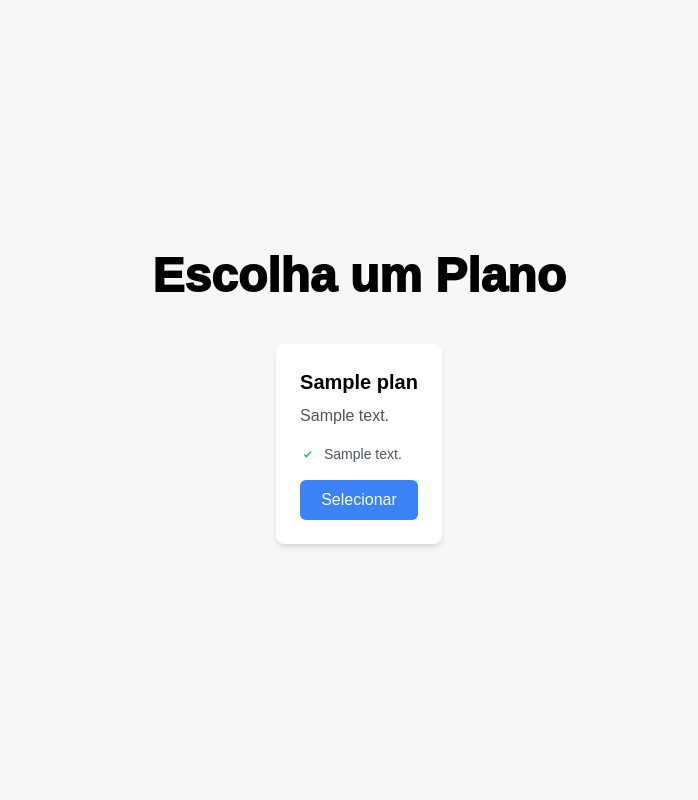
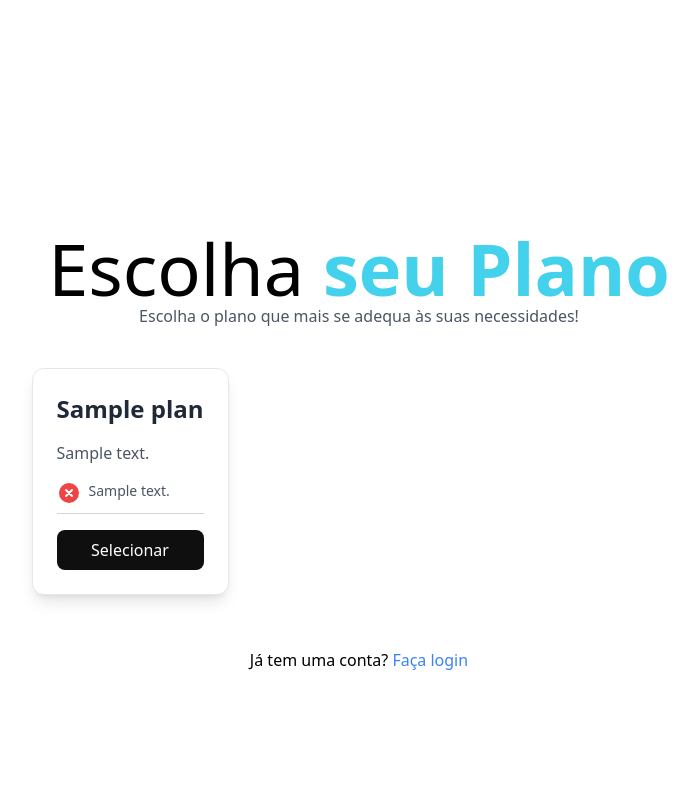
Before and after one commit to SemB-O/sem-bo, a Django app: template project/templates/create/select_plan.html in a window 1280 px wide. Shown: the whole page, without its empty margins (281-979 px from the left). Run offline with Django 4.2, Linux system fonts and the light colour scheme; the template is opened without the code that fills it: most values are stand-ins (such as "Sample title", 1, 10 or a date in 2020); some libraries are stand-ins or nearby versions.

Commit message:
refact: select plan layout

```diff
--- a/project/cbo/models/plan.py
+++ b/project/cbo/models/plan.py
@@ -1,5 +1,6 @@
 from cbo.models._base import BaseModel
 from django.db import models
+from .plan_point_availability import PlanPointAvailability
 
 
 class Plan(BaseModel):
@@ -10,7 +11,7 @@ class Plan(BaseModel):
         'PlanPoint', related_name='plans', through='PlanPointAvailability')
 
     def all_points(self):
-        return self.points.all()
+        return PlanPointAvailability.objects.filter(plan=self)
 
     def available_points(self):
         return self.points.filter(plan_point__available=True)
--- a/project/static/front/plan_style.css
+++ /dev/null
@@ -1,50 +0,0 @@
-body {
-    display: flex !important;
-    margin: 0;
-    max-height: 100vh;
-    font-family: 'Poppins', sans-serif;
-    color: #000;
-    background-color: #f7f7f7;
-    box-sizing: border-box;
-}
-
-.plans_list {
-    display: flex;
-    gap: 1rem;
-    padding: 1rem;
-}
-
-.plan-div {
-    display: flex;
-    flex-direction: column;
-    justify-content: center;
-    align-items: center;
-}
-
-.title {
-    font-size: 3rem;
-    font-weight: 1000;
-}
-
-.select-button {
-    width: 100%;
-}
-
-@media (max-width: 800px) {
-    .plans_list {
-        flex-direction: column;
-        padding: 2rem;
-    }
-
-    .mb-4 {
-        margin-bottom: 0 !important;
-    }
-
-    .plan-div {
-        justify-content: flex-start;
-    }
-
-    .title {
-        font-size: 2rem;
-    }
-}
--- a/project/templates/create/select_plan.html
+++ b/project/templates/create/select_plan.html
@@ -1,76 +1,60 @@
-{% extends 'base.html' %}
-{%  load static %}
+{% extends 'base_auth.html' %}
+{% load static %}
 
 {% block title %}
-
 Sem B.O
-
 {% endblock %}
 
 {% block head %}
-
 <link href="https://cdn.jsdelivr.net/npm/tailwindcss@2.2.19/dist/tailwind.min.css" rel="stylesheet">
-<link rel="stylesheet" href="{% static 'front/plan_style.css' %}">
-
 {% endblock %}
 
 {% block content %}
-
-    <div class="plan-div container mx-auto py-8">
-        <h1 class="title mb-4">Escolha um Plano</h1>
-        <div class="plans_list">
+<section class="m-0 h-screen text-black bg-white box-border grid grid-rows-[1fr_2fr_1fr] justify-items-center py-6 md:py-0">
+    <div></div>
+    <div class="flex flex-col gap-2">
+        <div class="text-center py-12 px-8 md:px-0 md:py-8">
+            <h1 class="text-6xl md:text-7xl">Escolha <b><span class="text-[#43D1EB]">seu Plano</span></b></h1>
+            <p class="text-gray-600">Escolha o plano que mais se adequa às suas necessidades!</p>
+        </div>
+        <div class="grid grid-cols-1 md:grid-cols-3 gap-8 w-full max-w-6xl px-4">
             {% for plan in plans %}
-                <div class="plan bg-white p-6 rounded-lg shadow-md">
-                    <h2 class="text-xl font-semibold mb-2">{{ plan.name }}</h2>
-                    <p class="text-gray-600 mb-4">{{ plan.description }}</p>
-                    <ul class="text-sm text-gray-600 mb-4">
-                        {% for point in plan.all_points %}
-                            <li>
-                                <svg class="text-green-500 w-4 h-4 inline-block mr-1" fill="currentColor" viewBox="0 0 20 20">
-                                    <path fill-rule="evenodd" d="M14.293 5.293a1 1 0 00-1.414 0L8 10.586 6.707 9.293a1 1 0 00-1.414 1.414l2 2a1 1 0 001.414 0L14 6.707a1 1 0 000-1.414z" clip-rule="evenodd"></path>
+            <div class="bg-white border border-gray-200 rounded-xl shadow-lg p-6 flex flex-col text-center gap-4">
+                <h2 class="text-2xl font-bold text-left text-gray-800">{{ plan.name }}</h2>
+                <p class="text-left text-gray-600">{{ plan.description }}</p>
+                <ul class="text-sm text-left text-gray-600 space-y-2">
+                    {% for point_availability in plan.all_points %}
+                        <li class="flex border-b border-gray-300 pb-2">
+                            {% if point_availability.available %}
+                                <svg class="w-6 h-6 mr-2 text-green-500" fill="currentColor" viewBox="0 0 24 24">
+                                    <circle cx="12" cy="12" r="10" fill="#22c55e"></circle>
+                                    <path d="M9 12l2 2 4-4" fill="none" stroke="#FFF" stroke-width="2" stroke-linecap="round" stroke-linejoin="round"></path>
                                 </svg>
-                                {{ point.point_description }}
-                            </li>
-                        {% endfor %}
-                        <!-- {% for point in plan.unavailable_points %}
-                            <li>
-                                <svg class="text-red-500 w-3 h-3 inline-block mr-1" fill="none" stroke="currentColor" viewBox="0 0 24 24" xmlns="http://www.w3.org/2000/svg">
-                                    <path stroke-linecap="round" stroke-linejoin="round" stroke-width="2" d="M6 18L18 6M6 6l12 12"></path>
+                            {% else %}
+                                <svg class="w-6 h-6 mr-2 text-red-500" fill="currentColor" viewBox="0 0 24 24">
+                                    <circle cx="12" cy="12" r="10" fill="#ef4444"></circle>
+                                    <path d="M9 9l6 6m0-6l-6 6" fill="none" stroke="#FFF" stroke-width="2" stroke-linecap="round" stroke-linejoin="round"></path>
                                 </svg>
-                                {{ point.point_description }}
-                            </li>
-                        {% endfor %} -->
+                            {% endif %}
+                            {{ point_availability.point.point_description }}
+                        </li>
+                    {% endfor %}
                 </ul>
-                <form action="{% url 'select_plan' %}" method="post">
-                    {% csrf_token %}
-                    <div class="plan-id" hidden>{{ plan.id }}</div>
-                    <button onclick="submitRegister(this)" id="select-plan-button" type="button" class="select-button bg-blue-500 text-white py-2 px-4 rounded-md hover:bg-blue-600">Selecionar</button>
-                </form>
+                <div class="mt-auto">
+                    <form action="{% url 'select_plan' %}" method="post">
+                        {% csrf_token %}
+                        <input type="hidden" name="plan_id" value="{{ plan.id }}">
+                        <button type="submit" class="w-full bg-[#0F0F0F] text-white py-2 px-4 rounded-lg transition">Selecionar</button>
+                    </form>
+                </div>
             </div>
             {% endfor %}
         </div>
     </div>
-
-<script src="https://code.jquery.com/jquery-3.6.0.min.js"></script>
-<script>
-    function submitRegister(button) {
-        let selectedPlanId = $(button).closest('form').find('.plan-id').text().trim();
-        $.ajax({
-            type: 'POST',
-            url: '{% url "select_plan" %}',
-            data: {
-                csrfmiddlewaretoken: '{{ csrf_token }}',
-                selected_plan_id: selectedPlanId
-            },
-            success: function(response) {
-                window.location.href = response.redirect_url;
-            },
-            error: function(xhr, status, error) {
-                console.error(error);
-            }
-        });
-    }
-</script>
-
-
+    <div class="footer mt-12 py-6 md:py-0">
+        <div class="register flex justify-center">
+            <p>Já tem uma conta? <a href="{% url 'login' %}" class="text-blue-500">Faça login</a></p>
+        </div>
+    </div>
+</section>
 {% endblock %}
```
